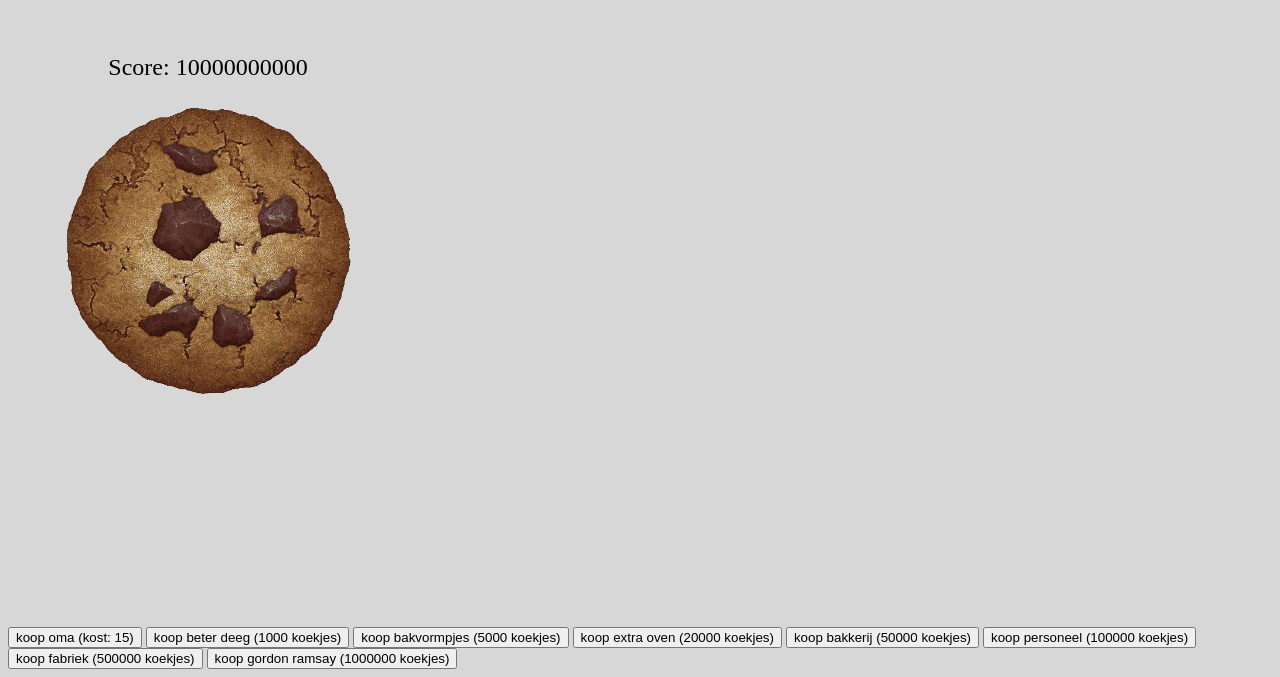
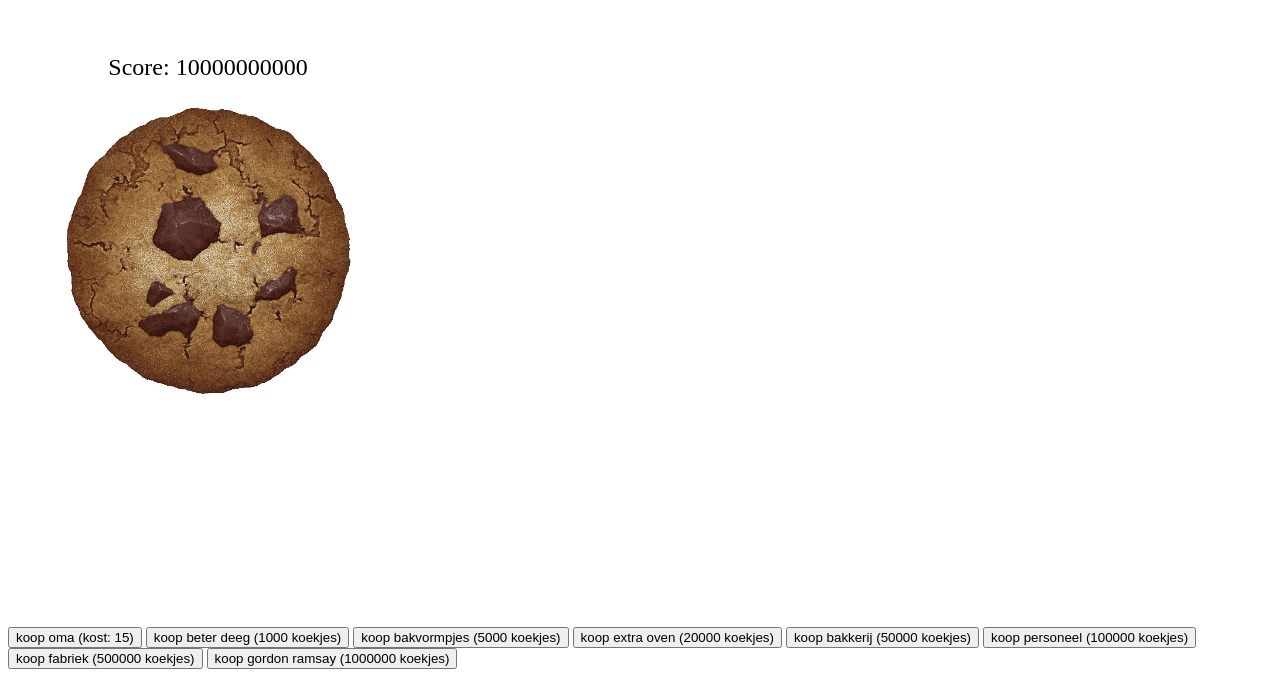
Before and after one commit to boudewijn010/cookie-clicker, a plain HTML site: page index.html in a window 1280 px wide. Shown: the part 181-858 px from the top of the page. Drawn offline with Linux system fonts and the light colour scheme.

Commit message:
Auto stash before merge of "main" and "origin/main"

```diff
--- a/style.css
+++ b/style.css
@@ -1,5 +1,9 @@
 body {
+<<<<<<< Updated upstream
   background-color: rgb(215, 215, 215);
+=======
+  background-color: grey;
+>>>>>>> Stashed changes
 }
 
 #cookie {
@@ -15,7 +19,11 @@ body {
 #cookie img {
   max-width: 100%;
   height: auto;
+<<<<<<< Updated upstream
   cursor: pointer;
+=======
+  cursor:pointer ;
+>>>>>>> Stashed changes
 }
 
 #score {
```
